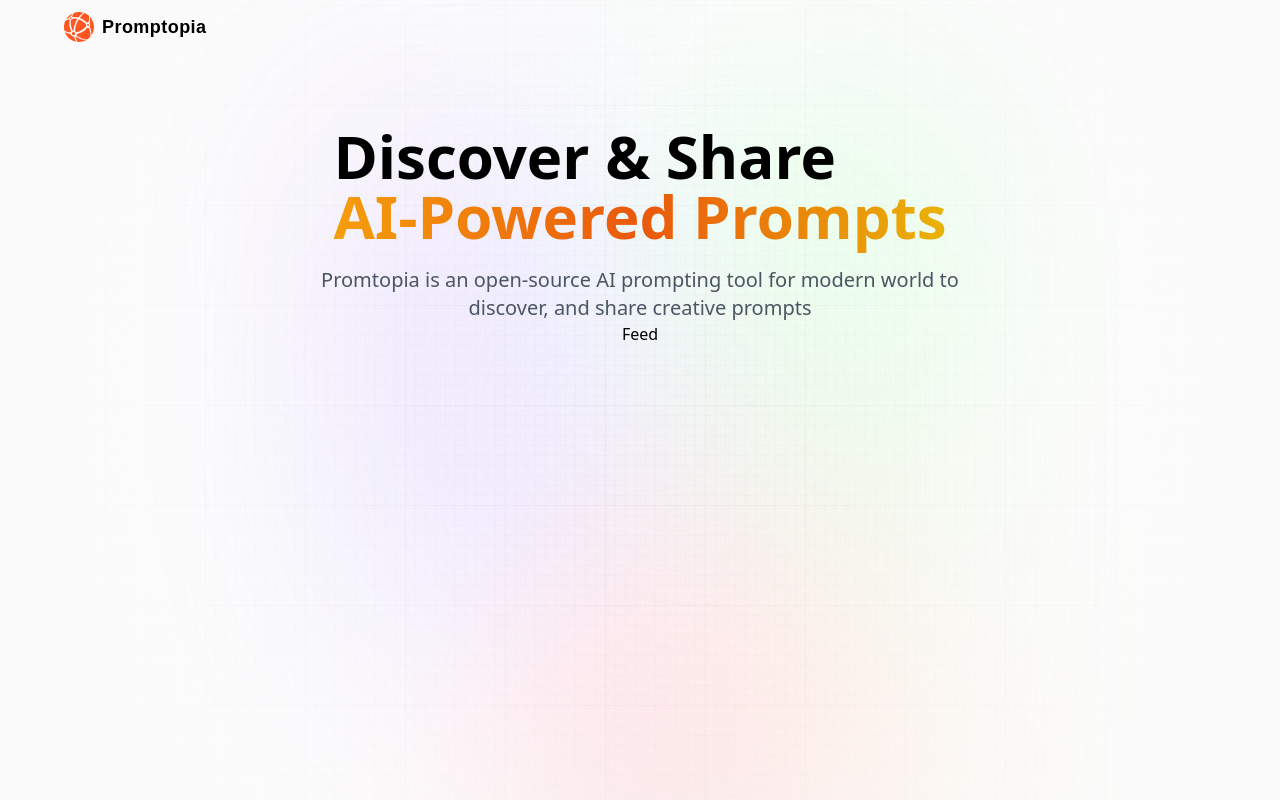
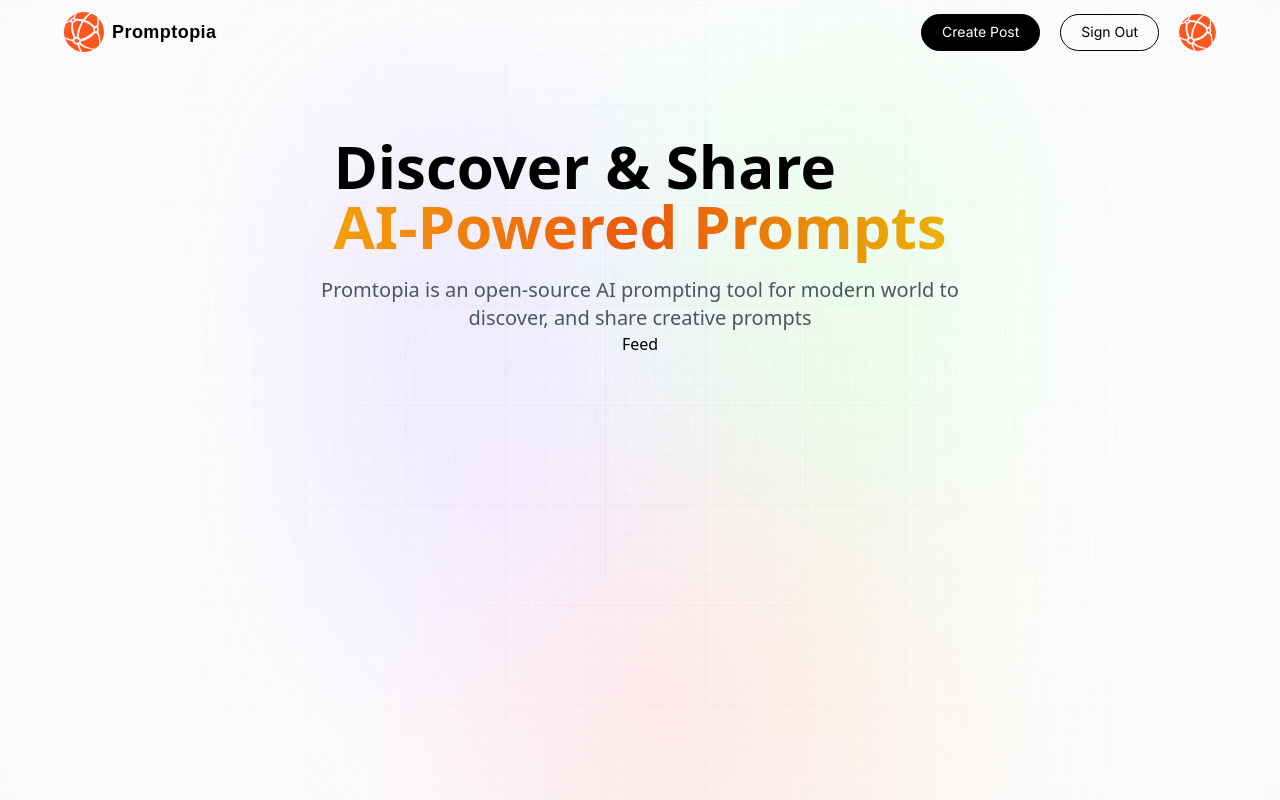
Before and after one commit to SangTheInnovator/promptopia-AI-prompting-tool, a Next.js app: page / in a window 1280 px wide. Built offline with nearby package versions, Linux system fonts and the light colour scheme.

Commit message:
Home Page

```diff
--- a/app/layout.jsx
+++ b/app/layout.jsx
@@ -1,7 +1,7 @@
 import React from 'react';
 import '@styles/globals.css';
 
-import Nav from '@components/nav';
+import Nav from '@components/Nav';
 import Provider from '@components/Provider';
 
 export const metadata = {
--- a/components/Nav.jsx
+++ b/components/Nav.jsx
@@ -8,7 +8,7 @@
 import {signIn, signOut, useSession, getProviders} from 'next-auth/react';
 
 const Nav = () => {
-  // const isUserLoggedIn
+  const isUserLoggedIn = true;
   return (
     <nav className='flex-between w-full mb-16 pt-3'>
       <Link href='/' className='flex gap-2
@@ -16,12 +16,42 @@
         <Image
           src='/assets/images/logo.svg'
           alt='Promptopia Logo'
-          width={30}
-          height={30}
+          width={40}
+          height={40}
           className='object-contain'
         />
         <p className="logo_text">Promptopia</p>
       </Link>
+
+      {/*Mobile Navigation*/}
+      <div className='sm:flex hidden'>
+        {isUserLoggedIn ? (
+          <div className='flex gap-3 md:gap-5'>
+              <Link href="/create-prompt"
+              className='black_btn'>
+                Create Post
+              </Link>
+
+              <button type='button' onClick={signOut}
+              className='outline_btn'>
+                  Sign Out
+              </button>
+              <Link href='/profile'>
+                <Image
+                  src='/assets/images/logo.svg'
+                  width={37}
+                  height={37}
+                  className='rounded-full'
+                  alt='profile'
+                />
+              </Link>
+          </div>
+        ): (
+          <>
+
+          </>
+        )}
+      </div>
     </nav>
   )
 }
```
